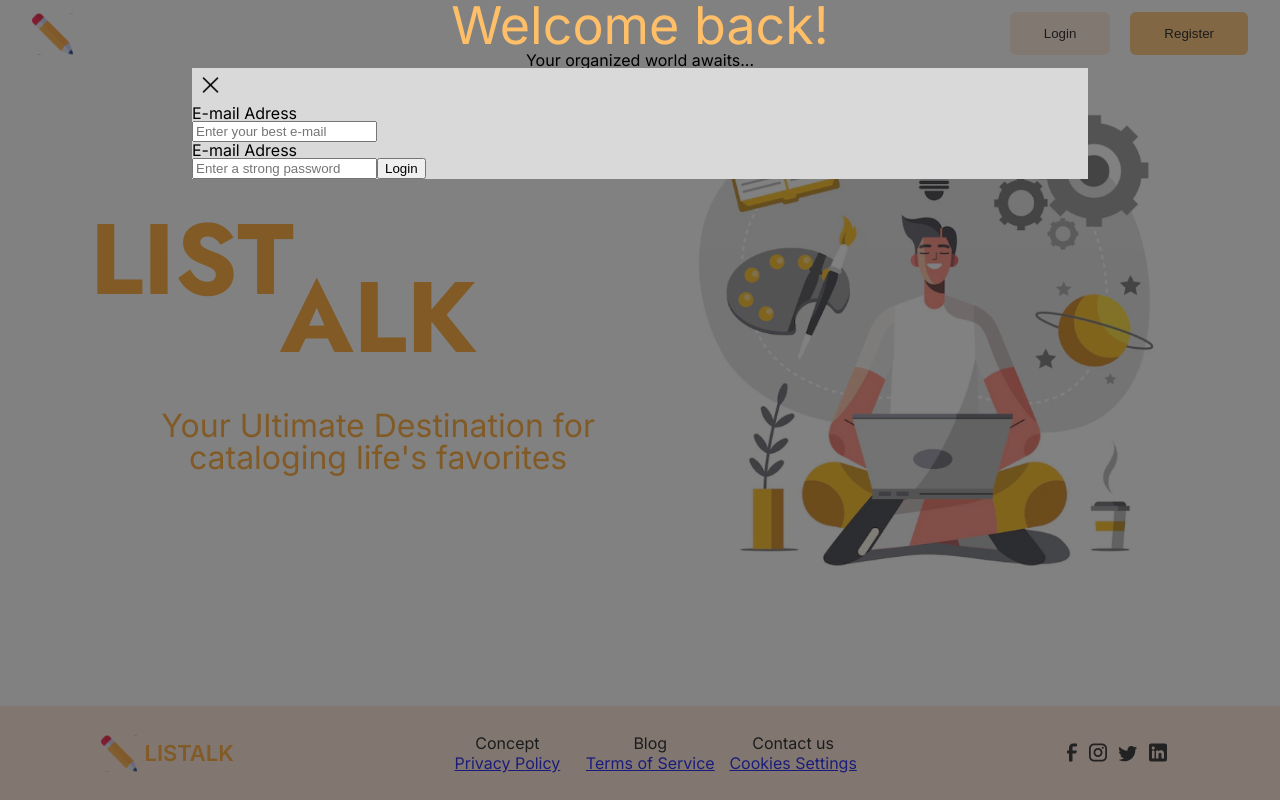
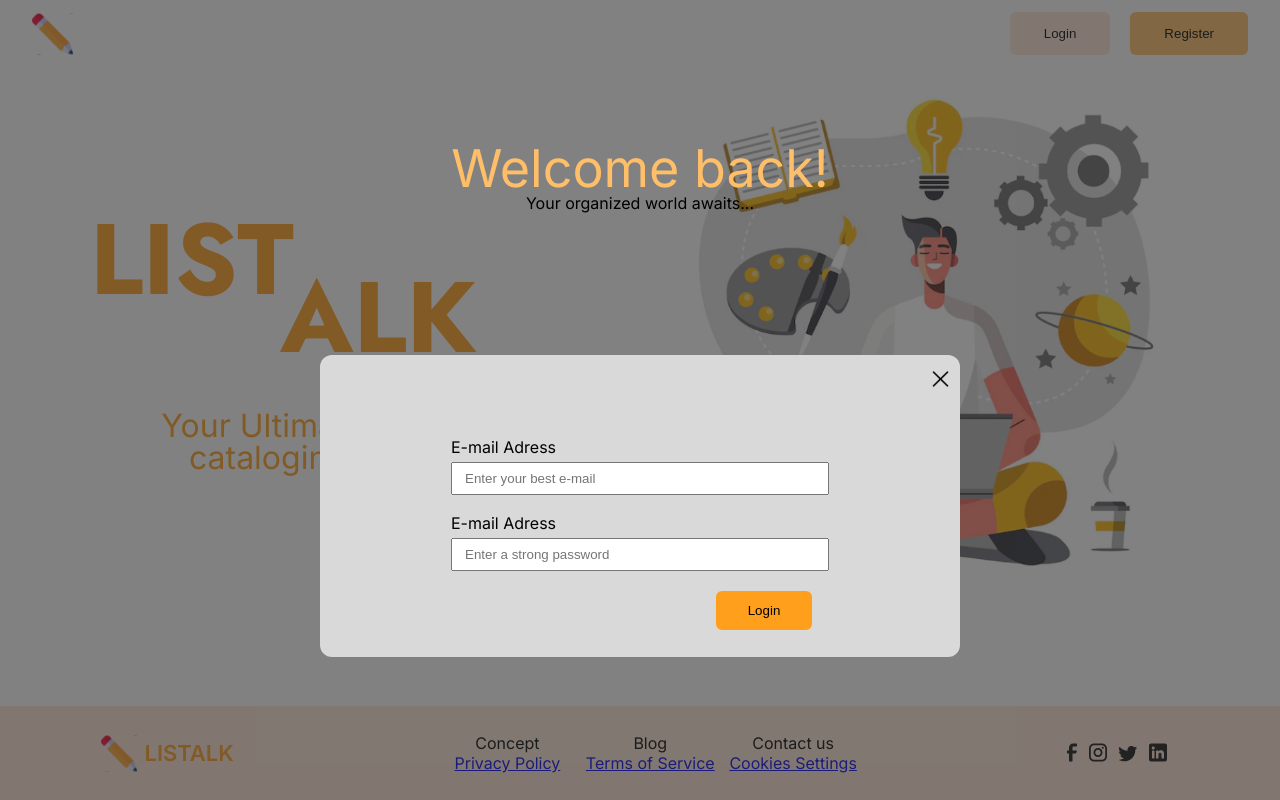
Before and after one commit to giudicellisilva/listalk, a Next.js app: page / in a window 1280 px wide. Both pictures are taken after a click on the button "Login". Built offline with nearby package versions, Linux system fonts and the light colour scheme; no server answers.

Commit message:
Layout de login, e rotas privadas

```diff
--- a/src/api/http-common.ts
+++ b/src/api/http-common.ts
@@ -0,0 +1,8 @@
+import axios from "axios";
+
+export default axios.create({
+    baseURL: "http://localhost:8080/",
+    headers:  {
+        "Content-Type": "application/json"
+    }
+})
--- /dev/null
+++ b/src/api/token/postToken.ts
@@ -0,0 +1,10 @@
+import api from "@/api/http-common";
+
+export async function postToken(){
+    return await api.post("realms/SpringBootKeycloak/protocol/openid-connect/token",{
+        client_id: "7da14ff0-bfc0-47f5-a009-1a04352ef805",
+        username: "Giu",
+        password: "123",
+        grant_type: "password",
+    })
+}
--- a/src/app/layout.tsx
+++ b/src/app/layout.tsx
@@ -1,13 +1,12 @@
+"use client";
+
 import type { Metadata } from 'next'
 import { Inter } from 'next/font/google'
 import './globals.css'
+import PrivateRoute from '@/components/PrivateRoute'
+import Provider from '@/components/Provider';
 
 const inter = Inter({ subsets: ['latin'] })
-
-export const metadata: Metadata = {
-  title: 'Create Next App',
-  description: 'Generated by create next app',
-}
 
 export default function RootLayout({
   children,
@@ -17,8 +16,10 @@
   return (
     <html lang="en">
       <body className={inter.className}>
-        {children}
-        </body>
+        <Provider>
+          <PrivateRoute>{children}</PrivateRoute>
+        </Provider>
+      </body>
     </html>
   )
 }
--- a/src/components/BackgroundDropdown/backgrounddropdown.module.scss
+++ b/src/components/BackgroundDropdown/backgrounddropdown.module.scss
@@ -8,6 +8,5 @@
     z-index: 1;
 
     display: flex;
-    align-items: center;
-    flex-direction: column;
+    justify-content: center;
 }
--- a/src/components/Login/index.tsx
+++ b/src/components/Login/index.tsx
@@ -9,21 +9,23 @@
 
     return(
         <BackgroundDropdown>
-            <div>
+            <div className={style.login}>
+                <div className={style.login__title}>
                     <h2 className={style.title}>Welcome back!</h2>
                     <h3 className={style.subtitle}>Your organized world awaits...</h3>
                 </div>
-            <div  className={style.login}>
-                <button className={style.login__button_close} onClick={() => props.setVisibileLogin(false)}><img src="/assets/close.svg" alt="fechar" /></button>
-                <label htmlFor="email">
+                <div className={style.login__content}>
+                    <button className={style.login__content__button_close} onClick={() => props.setVisibileLogin(false)}><img src="/assets/close.svg" alt="fechar" /></button>
+                    <label htmlFor="email" className={style.login__content__label}>
                         <p>E-mail Adress</p>
                         <input type="email" name="email"  placeholder="Enter your best e-mail" />
                     </label>
-                <label htmlFor="password">
+                    <label htmlFor="password" className={style.login__content__label}>
                         <p>E-mail Adress</p>
                         <input type="password" name="password" placeholder="Enter a strong password" />
                     </label>
-                <button>Login</button>
+                    <button className={style.login__content__button_login}>Login</button>
+                </div>
             </div>
         </BackgroundDropdown>
     )
--- a/src/components/Login/login.module.scss
+++ b/src/components/Login/login.module.scss
@@ -1,3 +1,13 @@
+.login{
+    height: 100%;
+    width: 50%;
+
+    display: flex;
+    flex-direction: column;
+    justify-content: space-evenly;
+    align-items: center;
+
+    &__title{
         .title{
             color: #FFBF68;
             font-size: 52px;
@@ -6,18 +16,55 @@
         .subtitle{
             text-align: center;
         }
+    }
 
-.login{
-    width: 70%;
+
+
+    &__content{
+        width: 100%;
         background-color: #D9D9D9;
 
+        border-radius: 12px;
+
+        display: flex;
+        flex-direction: column;
+        justify-content: center;
+        align-items: center;
+        gap: 20px;
+
+        padding: 27px 0;
+
         &__button_close{
-
             background-color: transparent;
             border: none;
+
+            position: relative;
+            bottom: 20px;
+            left: 47%;
 
             img{
                 height: 32px;
             }
         }
+
+        &__label{
+            p{
+                margin-bottom: 7px;
             }
+
+            input{
+                min-width: 350px;
+                padding: 7px 12px;
+            }
+        }
+
+        &__button_login{
+            background-color: #FF9F1C;
+            padding: 12px 32px;
+            border: none;
+            border-radius: 6px;
+            position: relative;
+            left: 124px;
+        }
+    }
+}
--- /dev/null
+++ b/src/components/PrivateRoute/index.tsx
@@ -0,0 +1,39 @@
+
+import { postToken } from "@/api/token/postToken";
+import { ReactNode, useEffect } from "react";
+import { useMutation } from "react-query";
+
+interface PrivateRouteProps{
+    children: ReactNode;
+}
+
+const PrivateRoute = (props: PrivateRouteProps) =>{
+
+    useEffect(() =>{
+        mutate();
+    }, []);
+
+    const {status, mutate} = useMutation(
+        async () =>{
+            return postToken();
+        },
+        {
+            onSuccess: (res) =>{
+                console.log(res.data);
+            },
+
+            onError: (erro) =>{
+                console.log(erro);
+            }
+        }
+    )
+
+
+    return(
+        <>
+            {props.children}
+        </>
+    )
+}
+
+export default PrivateRoute;
--- /dev/null
+++ b/src/components/Provider/index.tsx
@@ -0,0 +1,14 @@
+import React from "react";
+import { QueryClient, QueryClientProvider} from 'react-query'
+
+const queryClient = new QueryClient();
+
+const Provider = ({children}: React.PropsWithChildren) =>{
+    return(
+        <QueryClientProvider client={queryClient}>
+            {children}
+        </QueryClientProvider>
+    )
+}
+
+export default Provider;
```
Lines whose indentation alone changed are shown as unchanged.
